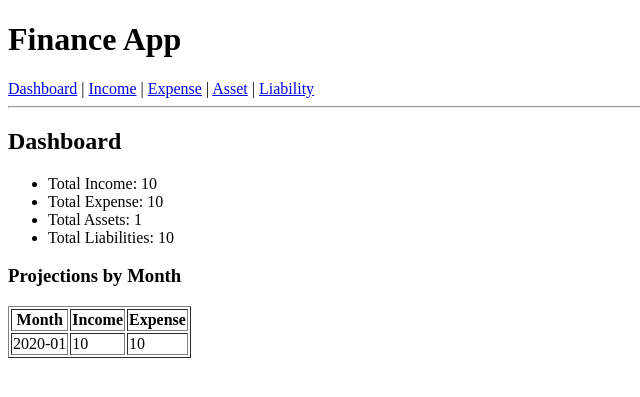
After one commit to ItsRadIGuess/TheFinanceApp, a Django app: page / in a window 1280 px wide. The commit adds this page. Shown: the top 397 px of the page, without its empty margins (0-640 px from the left). Run offline with Django 5.2, Linux system fonts and the light colour scheme; tables that the repository leaves empty hold one stand-in row (values such as "Sample post").

Commit message:
Add dashboard view with projections

```diff
--- a/finance_project/finance/templates/finance/base.html
+++ b/finance_project/finance/templates/finance/base.html
@@ -6,6 +6,7 @@
 <body>
     <h1>Finance App</h1>
     <nav>
+        <a href="/">Dashboard</a> |
         <a href="/income/">Income</a> |
         <a href="/expense/">Expense</a> |
         <a href="/asset/">Asset</a> |
--- /dev/null
+++ b/finance_project/finance/templates/finance/dashboard.html
@@ -0,0 +1,29 @@
+{% extends 'finance/base.html' %}
+{% block content %}
+<h2>Dashboard</h2>
+<ul>
+    <li>Total Income: {{ income_total }}</li>
+    <li>Total Expense: {{ expense_total }}</li>
+    <li>Total Assets: {{ asset_total }}</li>
+    <li>Total Liabilities: {{ liability_total }}</li>
+</ul>
+<h3>Projections by Month</h3>
+<table border="1">
+    <tr>
+        <th>Month</th>
+        <th>Income</th>
+        <th>Expense</th>
+    </tr>
+    {% for month in income_by_month %}
+    <tr>
+        <td>{{ month.month|date:"Y-m" }}</td>
+        <td>{{ month.total }}</td>
+        <td>
+            {% for e in expense_by_month %}
+                {% if e.month == month.month %}{{ e.total }}{% endif %}
+            {% endfor %}
+        </td>
+    </tr>
+    {% endfor %}
+</table>
+{% endblock %}
--- a/finance_project/finance/urls.py
+++ b/finance_project/finance/urls.py
@@ -2,6 +2,7 @@ from django.urls import path
 from . import views
 
 urlpatterns = [
+    path('', views.DashboardView.as_view(), name='dashboard'),
     path('income/', views.IncomeList.as_view(), name='income_list'),
     path('income/<int:pk>/', views.IncomeDetail.as_view(), name='income_detail'),
     path('income/add/', views.IncomeCreate.as_view(), name='income_add'),
--- a/finance_project/finance/views.py
+++ b/finance_project/finance/views.py
@@ -1,5 +1,7 @@
 from django.urls import reverse_lazy
-from django.views.generic import ListView, CreateView, UpdateView, DeleteView, DetailView
+from django.views.generic import ListView, CreateView, UpdateView, DeleteView, DetailView, TemplateView
+from django.db.models import Sum
+from django.db.models.functions import TruncMonth
 
 
 class ModelNameMixin:
@@ -11,6 +13,44 @@ class ModelNameMixin:
         return context
 
 from .models import Income, Expense, Asset, Liability
+
+# Dashboard view aggregates all financial information and shows monthly
+# projections based on Income and Expense records.
+class DashboardView(TemplateView):
+    template_name = 'finance/dashboard.html'
+
+    def get_context_data(self, **kwargs):
+        context = super().get_context_data(**kwargs)
+        context['income_total'] = (
+            Income.objects.aggregate(total=Sum('amount'))['total'] or 0
+        )
+        context['expense_total'] = (
+            Expense.objects.aggregate(total=Sum('amount'))['total'] or 0
+        )
+        context['asset_total'] = (
+            Asset.objects.aggregate(total=Sum('value'))['total'] or 0
+        )
+        context['liability_total'] = (
+            Liability.objects.aggregate(total=Sum('amount'))['total'] or 0
+        )
+
+        income_months = (
+            Income.objects
+            .annotate(month=TruncMonth('date'))
+            .values('month')
+            .annotate(total=Sum('amount'))
+            .order_by('month')
+        )
+        expense_months = (
+            Expense.objects
+            .annotate(month=TruncMonth('date'))
+            .values('month')
+            .annotate(total=Sum('amount'))
+            .order_by('month')
+        )
+        context['income_by_month'] = income_months
+        context['expense_by_month'] = expense_months
+        return context
 
 # Income views
 class IncomeList(ModelNameMixin, ListView):
```
